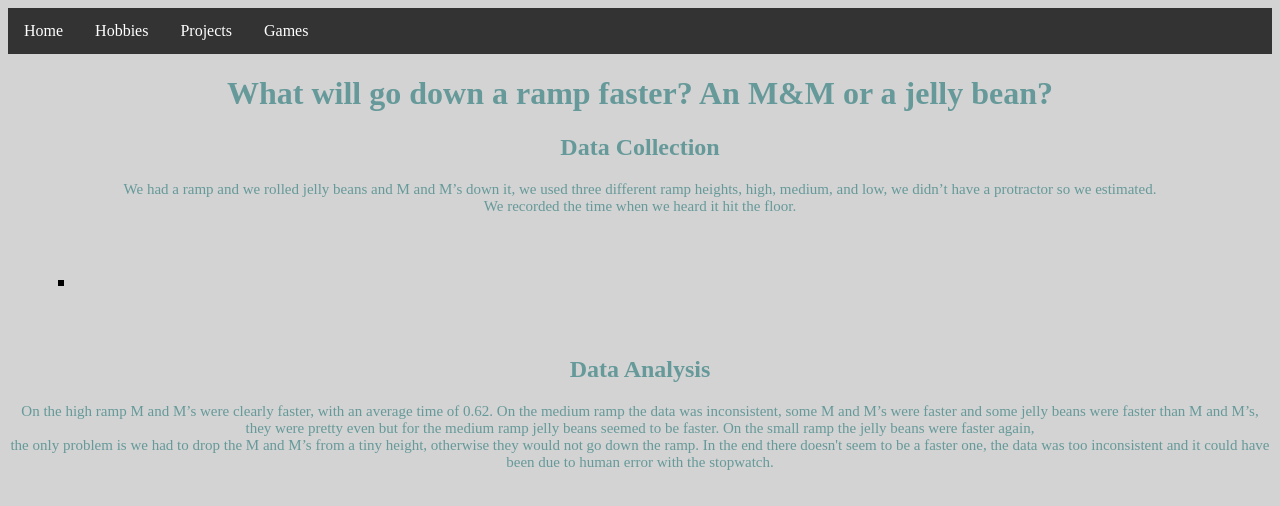
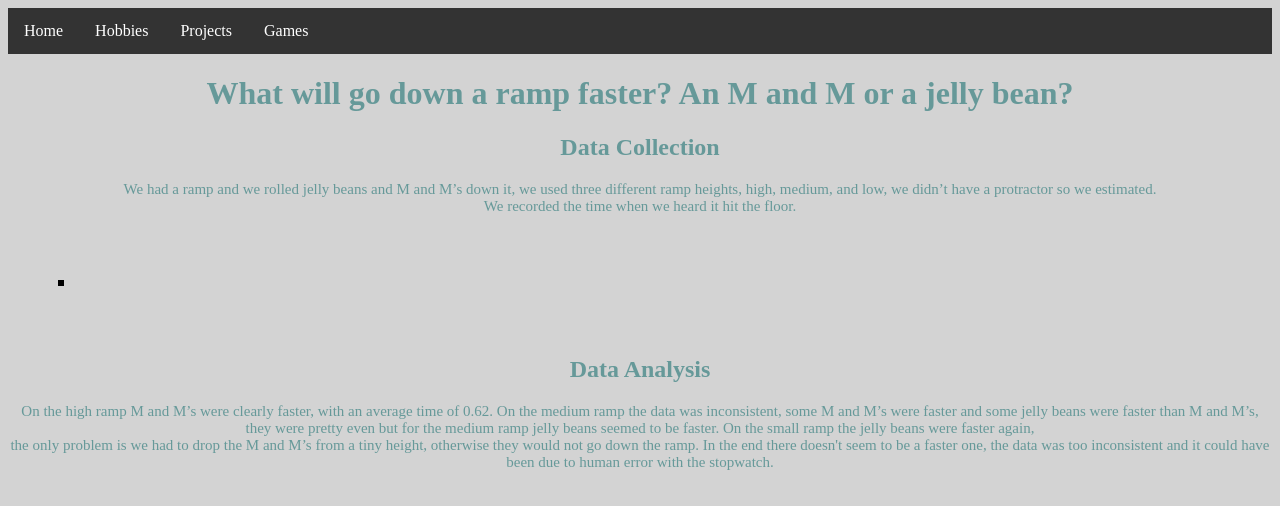
Before and after one commit to TacticalUnicorn7/CS-portfolio, a plain HTML site: page M and M project.html in a window 1280 px wide. Drawn offline with Linux system fonts and the light colour scheme.

Commit message:
Update M and M project.html

```diff
--- a/M and M project.html
+++ b/M and M project.html
@@ -11,7 +11,7 @@
   <li><a href="https://benshank.github.io/CS-portfolio/projects.html">Projects</a></li>
   <li><a href="https://benshank.github.io/CS-portfolio/Games.html">Games</a></li>
   </ul>
-    <h1>What will go down a ramp faster? An M&M or a jelly bean?</h1>
+    <h1>What will go down a ramp faster? An M and M or a jelly bean?</h1>
     <h2>Data Collection</h2>
     <p>We had a ramp and we rolled jelly beans and M and M’s down it, we used three different ramp heights, high, medium, and low, we didn’t have a protractor so we estimated.<br> We recorded the time when we heard it hit the floor.</p>
     <img src="">
```
